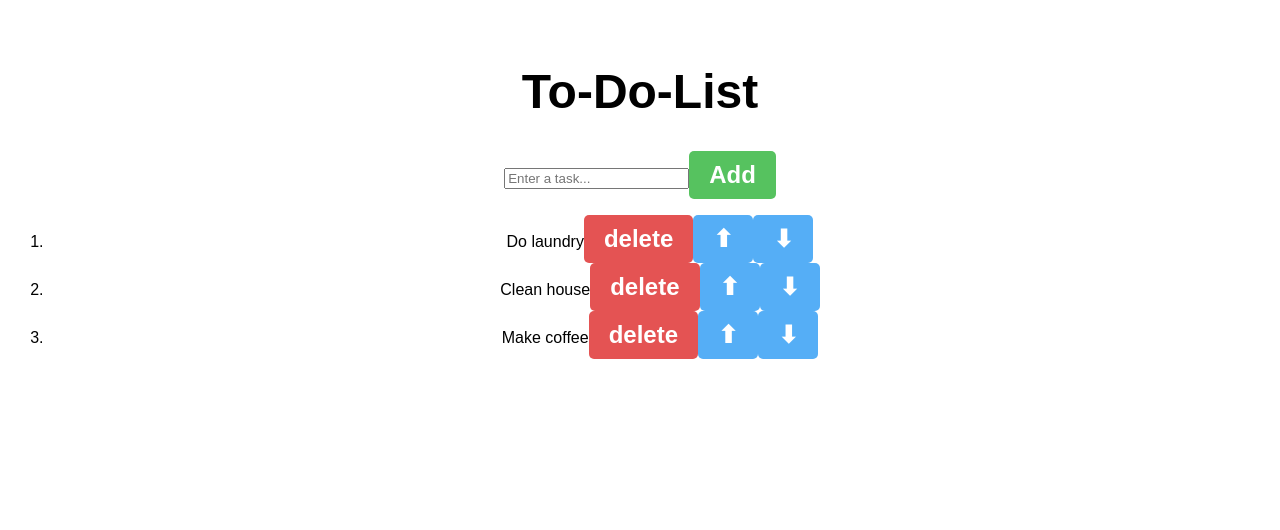
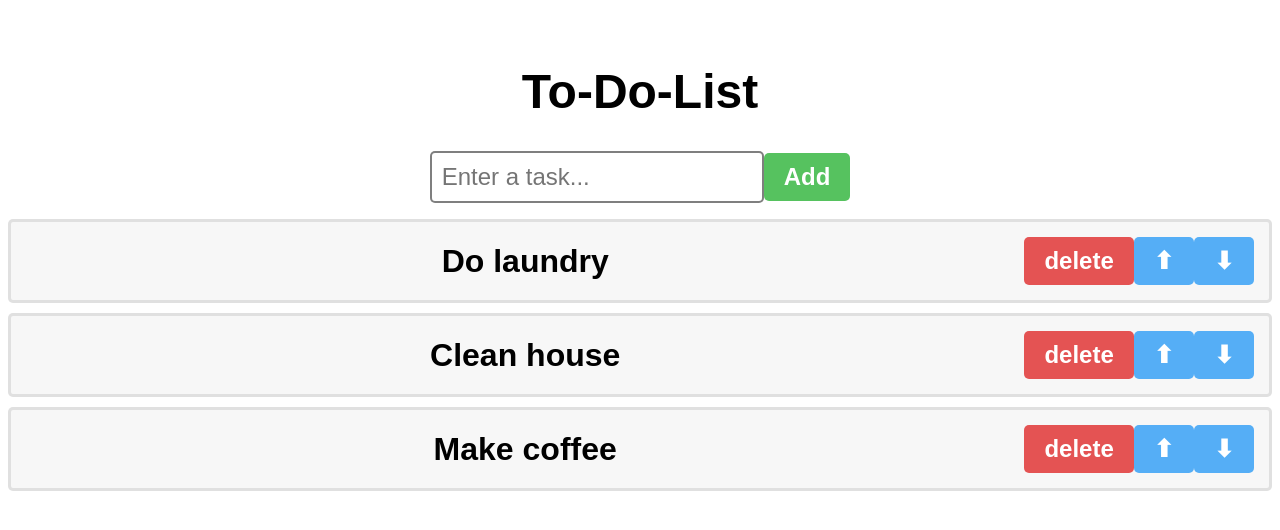
Before and after one commit to Effel0399/react-todolist, a React (Vite) app in the folder todolist-app/: page / in a window 1280 px wide. Shown: the top 530 px of the page. Built offline with nearby package versions, Linux system fonts and the light colour scheme.

Commit message:
add flex box

```diff
--- a/todolist-app/src/index.css
+++ b/todolist-app/src/index.css
@@ -35,3 +35,34 @@ button{
 .move-button:hover{
   background-color: hsl(207, 90%, 55%);
 }
+
+input[type="text"]{
+  font-size: 1.5rem;
+  padding: 10px;
+  border: 2px solid hsla(0, 80%, 0%, 0.5);
+  border-radius: 5px;
+  color: hsla(0, 0%, 0%, 0.5);
+}
+
+ol{
+  padding: 0;
+}
+li{
+  font-size: 2rem;
+  font-weight: bold;
+  padding: 15px;
+  background-color: hsl(0, 0%, 97%);
+  margin-bottom: 10px;
+  border: 3px solid hsla(0, 0%, 85%, 0.75);
+  border-radius: 5px;
+  display: flex;
+  align-items: center;
+}
+
+.text{
+  /*these properties tell the element to take as much space as possible*/
+  /*could also use (flex: 1;)*/
+  flex-grow: 1;
+  flex-shrink: 1;
+  flex-basis: 0%;
+}
```
